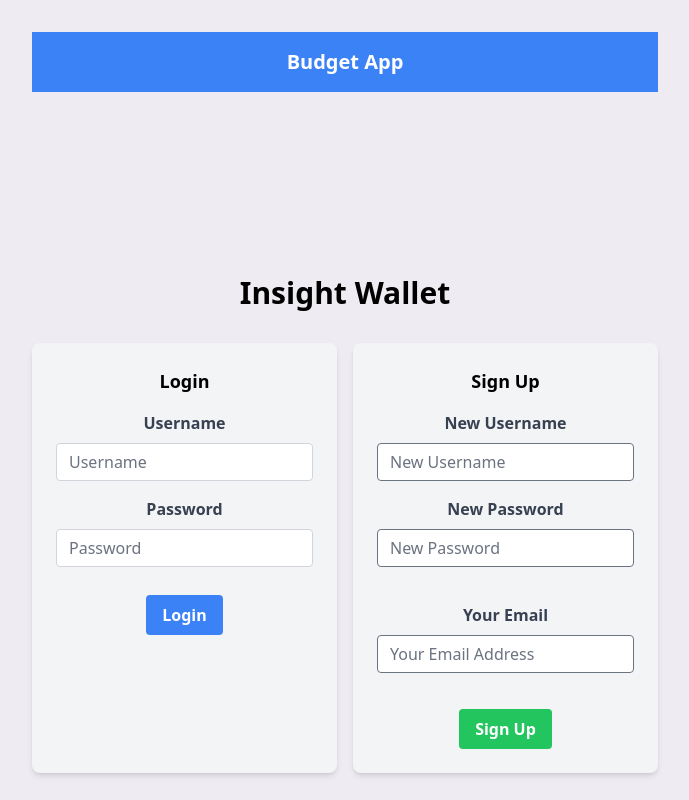
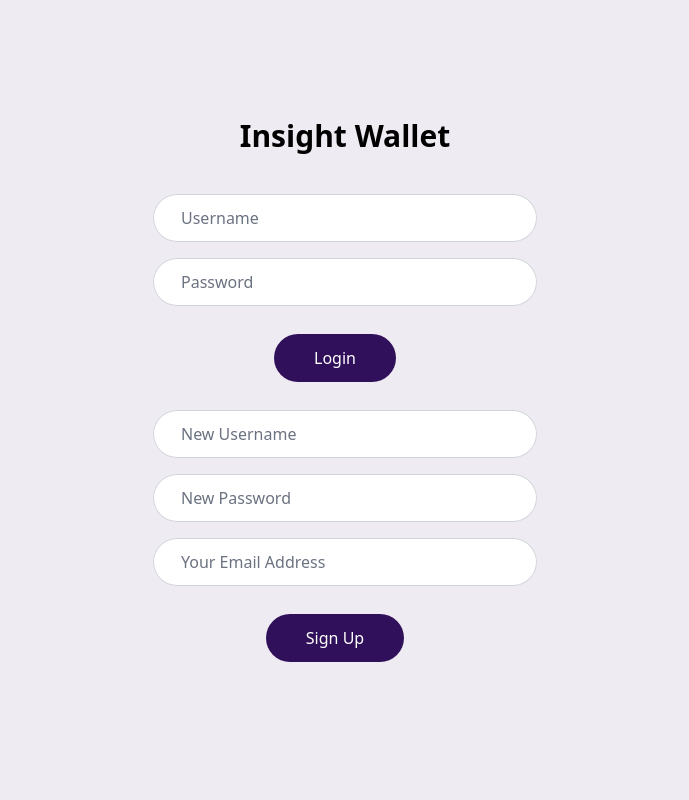
Before and after one commit to MrKatrish/insight_wallet, a React (Vite) app: page / in a window 1280 px wide. Shown: the top 800 px of the page, without its empty margins (295-984 px from the left). Built offline with nearby package versions, Linux system fonts and the light colour scheme.

Commit message:
updated homepage layout using tailwind

```diff
--- a/src/App.jsx
+++ b/src/App.jsx
@@ -16,11 +16,11 @@ function App() {
 
   return (
     <Router>
-      <div className="App min-h-screen flex flex-col">
-        <header className="bg-blue-500 text-white py-4 px-8 ">
+      {/* <div className="App min-h-screen flex flex-col"> */}
+        {/* <header className="bg-blue-500 text-white py-4 px-8 ">
           <h1 className="text-xl font-bold">Budget App</h1>
-        </header>
-        <div className="container mx-auto flex-grow py-8">
+        </header> */}
+        {/* <div className="container mx-auto flex-grow py-8"> */}
           <Routes>
             <Route path="/" element={<Home />} />
             <Route path="/income" element={<Income updateUserData={updateUserData} />} />
@@ -29,11 +29,11 @@ function App() {
             {/* Dodajemy ścieżkę dla Savingsgoals */}
             <Route path="/savingsgoals" element={<Savingsgoals />} />
           </Routes>
-        </div>
-        <footer className="bg-blue-500 text-white py-4 px-8">
+        {/* </div> */}
+        {/* <footer className="bg-blue-500 text-white py-4 px-8">
           <p className="text-sm">&copy; 2024 Budget App</p>
-        </footer>
-      </div>
+        </footer> */}
+      {/* </div> */}
     </Router>
   );
 }
--- a/src/pages/Home.jsx
+++ b/src/pages/Home.jsx
@@ -1,5 +1,6 @@
 import React, { useState } from 'react';
 import { useNavigate } from 'react-router-dom';
+import FormButton from '../components/FormButton';
 
 function Home() {
   const navigate = useNavigate();
@@ -56,20 +57,14 @@ function Home() {
   };
 
   return (
-    <div className="flex flex-col items-center justify-center h-screen">
+    <>
       <h1 className="text-3xl font-bold mb-8">Insight Wallet</h1>
-      <div className="flex space-x-4">
+      <div className="block max-w-sm">
         {/* Login Form */}
-        <div className="bg-gray-100 p-6 rounded-lg shadow-md">
-          <h2 className="text-lg font-bold mb-4">Login</h2>
           <form onSubmit={handleLogin}>
-            <div className="mb-4">
-              <label className="block text-gray-700 font-bold mb-2" htmlFor="username">
-                Username
-              </label>
               {/* Username Input */}
               <input
-                className={`appearance-none border ${error.username ? 'border-red-500' : 'border-gray-300'} rounded w-full py-2 px-3 text-gray-700 leading-tight focus:outline-none focus:shadow-outline`}
+                className={`rounded-3xl border-0 w-full my-2 py-3 pl-7 pr-20 ring-1 ring-inset ${error.username ? 'ring-red-500' : 'ring-gray-300'} placehoder:text-gray-400`}
                 id="username"
                 type="text"
                 placeholder="Username"
@@ -78,14 +73,9 @@ function Home() {
               />
               {/* Error Message for Username */}
               {error.username && <p className="text-red-500 text-xs italic">Please enter your username.</p>}
-            </div>
-            <div className="mb-4">
-              <label className="block text-gray-700 font-bold mb-2" htmlFor="password">
-                Password
-              </label>
               {/* Password Input */}
               <input
-                className={`appearance-none border ${error.password ? 'border-red-500' : 'border-gray-300'} rounded w-full py-2 px-3 text-gray-700 mb-3 leading-tight focus:outline-none focus:shadow-outline`}
+                className={`rounded-3xl border-0 w-full my-2 py-3 pl-7 pr-20 ring-1 ring-inset ${error.password ? 'ring-red-500' : 'ring-gray-300'} placehoder:text-gray-400`}
                 id="password"
                 type="password"
                 placeholder="Password"
@@ -94,73 +84,43 @@ function Home() {
               />
               {/* Error Message for Password */}
               {error.password && <p className="text-red-500 text-xs italic">Please enter your password.</p>}
-            </div>
             {/* Login Button */}
-            <button
-              className="bg-blue-500 hover:bg-blue-700 text-white font-bold py-2 px-4 rounded focus:outline-none focus:shadow-outline"
-              type="submit"
-            >
-              Login
-            </button>
+            <FormButton title='Login' />
           </form>
-        </div>
         {/* Sign Up Form */}
-        <div className="bg-gray-100 p-6 rounded-lg shadow-md">
-          <h2 className="text-lg font-bold mb-4">Sign Up</h2>
           <form onSubmit={handleSignUp}>
-            <div className="mb-4">
-              <label className="block text-gray-700 font-bold mb-2" htmlFor="newUsername">
-                New Username
-              </label>
               {/* New Username Input */}
               <input
-                className="appearance-none border rounded w-full py-2 px-3 text-gray-700 leading-tight focus:outline-none focus:shadow-outline"
+                className="rounded-3xl border-0 w-full my-2 py-3 pl-7 pr-20 ring-1 ring-inset ring-gray-300 placehoder:text-gray-400"
                 id="newUsername"
                 type="text"
                 placeholder="New Username"
                 value={newUsername}
                 onChange={(e) => setNewUsername(e.target.value)}
               />
-            </div>
-            <div className="mb-6">
-              <label className="block text-gray-700 font-bold mb-2" htmlFor="newPassword">
-                New Password
-              </label>
               {/* New Password Input */}
               <input
-                className="appearance-none border rounded w-full py-2 px-3 text-gray-700 mb-3 leading-tight focus:outline-none focus:shadow-outline"
+                className="rounded-3xl border-0 w-full my-2 py-3 pl-7 pr-20 ring-1 ring-inset ring-gray-300 placehoder:text-gray-400"
                 id="newPassword"
                 type="password"
                 placeholder="New Password"
                 value={newPassword}
                 onChange={(e) => setNewPassword(e.target.value)}
               />
-            </div>
-            <div className="mb-6">
-              <label className="block text-gray-700 font-bold mb-2" htmlFor="newEmail">
-                Your Email
-              </label>
               {/* Email Input */}
               <input
-                className="appearance-none border rounded w-full py-2 px-3 text-gray-700 mb-3 leading-tight focus:outline-none focus:shadow-outline"
+                className="rounded-3xl border-0 w-full my-2 py-3 pl-7 pr-20 ring-1 ring-inset ring-gray-300 placehoder:text-gray-400"
                 id="newEmail"
                 type="email"
                 placeholder="Your Email Address"
                 value={newEmail}
                 onChange={(e) => setNewEmail(e.target.value)}
               />
-            </div>
             {/* Sign Up Button */}
-            <button
-              className="bg-green-500 hover:bg-green-700 text-white font-bold py-2 px-4 rounded focus:outline-none focus:shadow-outline"
-              type="submit"
-            >
-              Sign Up
-            </button>
+            <FormButton title='Sign Up' />
           </form>
         </div>
-      </div>
-    </div>
+    </>
   );
 }
 
```
